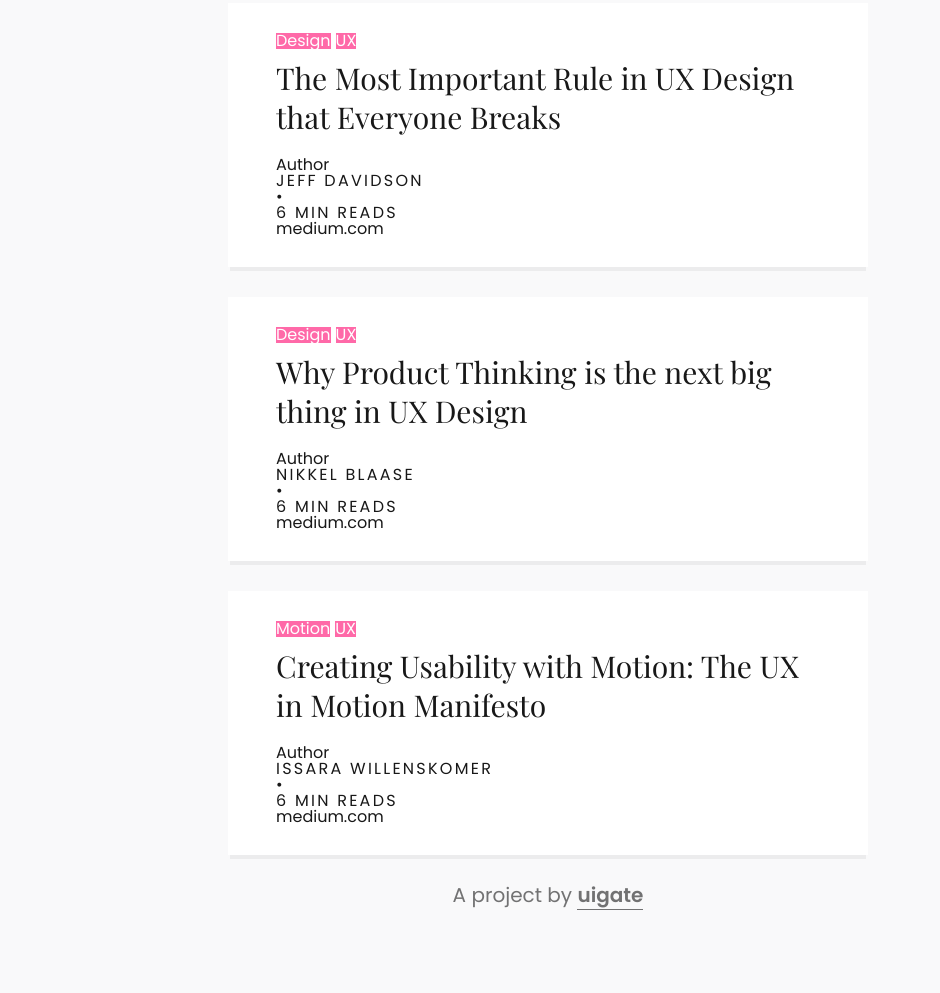
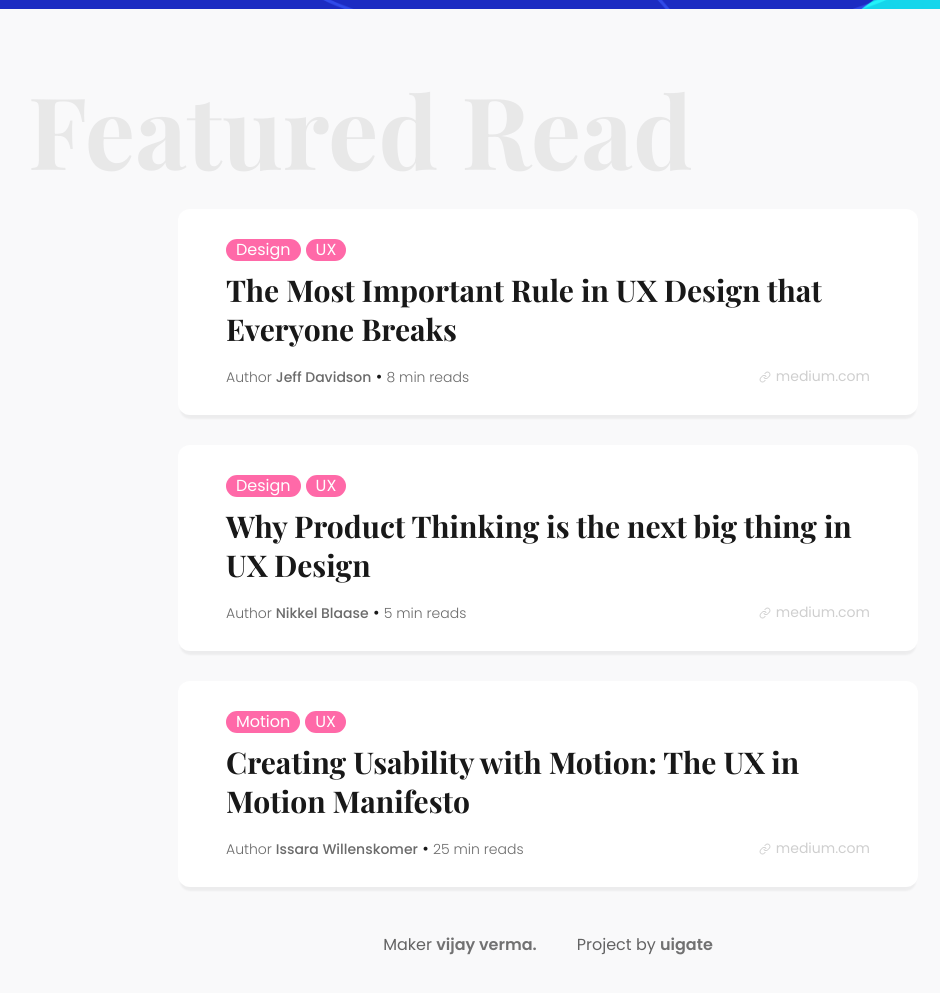
Before and after one commit to realvjy/uischool, a Gatsby site: page / in a window 1280 px wide. Shown: the part 625-1618 px from the top of the page, without its empty margins (92-1032 px from the left). Before the commit the page ends 1550 px from the top, so only its background shows below. Built offline with nearby package versions, Linux system fonts and the light colour scheme; Gatsby itself is replaced by a stand-in of ours; some packages are replaced by stand-ins of ours; a web font is replaced by a local one.

Commit message:
layout for read

```diff
--- a/content/blog/2019-10-01-441AM/index.md
+++ b/content/blog/2019-10-01-441AM/index.md
@@ -9,4 +9,5 @@ image: ./thumbnail-browser-portrait.png
 source: "medium.com"
 tags: ["Design", "UX"]
 category: Article
+time: 8 min reads
 ---
--- a/content/blog/2019-10-01-442AM/index.md
+++ b/content/blog/2019-10-01-442AM/index.md
@@ -8,4 +8,5 @@ link: "https://medium.com/@jaf_designer/why-product-thinking-is-the-next-big-thi
 source: "medium.com"
 tags: ["Design", "UX"]
 category: Article
+time: 5 min reads
 ---
--- a/content/blog/2019-10-01-443/index.md
+++ b/content/blog/2019-10-01-443/index.md
@@ -8,4 +8,5 @@ link: "https://medium.com/ux-in-motion/creating-usability-with-motion-the-ux-in-
 source: "medium.com"
 tags: ["Motion", "UX"]
 category: Article
+time: 25 min reads
 ---
--- a/gatsby-config.js
+++ b/gatsby-config.js
@@ -70,11 +70,5 @@ module.exports = {
     },
     `gatsby-plugin-offline`,
     `gatsby-plugin-react-helmet`,
-    {
-      resolve: `gatsby-plugin-typography`,
-      options: {
-        pathToConfigModule: `src/utils/typography`,
-      },
-    },
   ],
 }
--- a/package.json
+++ b/package.json
@@ -17,7 +17,6 @@
     "gatsby-plugin-react-helmet": "^3.1.10",
     "gatsby-plugin-sass": "^2.1.17",
     "gatsby-plugin-sharp": "^2.2.27",
-    "gatsby-plugin-typography": "^2.3.10",
     "gatsby-remark-copy-linked-files": "^2.1.23",
     "gatsby-remark-images": "^3.1.25",
     "gatsby-remark-prismjs": "^3.3.16",
@@ -31,10 +30,6 @@
     "react": "^16.10.1",
     "react-dom": "^16.10.1",
     "react-helmet": "^5.2.1",
-    "react-typography": "^0.16.19",
-    "typeface-merriweather": "0.0.72",
-    "typeface-montserrat": "0.0.75",
-    "typography": "^0.16.19",
     "typography-theme-wordpress-2016": "^0.16.19"
   },
   "devDependencies": {
--- a/src/components/bio.js
+++ /dev/null
@@ -1,68 +0,0 @@
-/**
- * Bio component that queries for data
- * with Gatsby's useStaticQuery component
- *
- * See: https://www.gatsbyjs.org/docs/use-static-query/
- */
-
-import React from "react"
-import { useStaticQuery, graphql } from "gatsby"
-import Image from "gatsby-image"
-
-import { rhythm } from "../utils/typography"
-
-const Bio = () => {
-  const data = useStaticQuery(graphql`
-    query BioQuery {
-      avatar: file(absolutePath: { regex: "/profile-pic.jpg/" }) {
-        childImageSharp {
-          fixed(width: 50, height: 50) {
-            ...GatsbyImageSharpFixed
-          }
-        }
-      }
-      site {
-        siteMetadata {
-          author
-          social {
-            twitter
-          }
-        }
-      }
-    }
-  `)
-
-  const { author, social } = data.site.siteMetadata
-  return (
-    <div
-      style={{
-        display: `flex`,
-        marginBottom: rhythm(2.5),
-      }}
-    >
-      <Image
-        fixed={data.avatar.childImageSharp.fixed}
-        alt={author}
-        style={{
-          marginRight: rhythm(1 / 2),
-          marginBottom: 0,
-          minWidth: 50,
-          borderRadius: `100%`,
-        }}
-        imgStyle={{
-          borderRadius: `50%`,
-        }}
-      />
-      <p>
-        Written by <strong>{author}</strong> who lives and works in San
-        Francisco building useful things.
-        {` `}
-        <a href={`https://twitter.com/${social.twitter}`}>
-          You should follow him on Twitter
-        </a>
-      </p>
-    </div>
-  )
-}
-
-export default Bio
--- a/src/components/layout.js
+++ b/src/components/layout.js
@@ -1,7 +1,6 @@
 import React from "react"
 import { Link } from "gatsby"
 
-import { rhythm, scale } from "../utils/typography"
 import "./layout.scss"
 
 
@@ -37,10 +36,18 @@ class Layout extends React.Component {
         <main>{children}</main>
         <footer>
         <div className="container footer">
-            <h3>A project by
-            {` `}
-            <a href="https://dribbble.com/uigate">uigate</a>
-            </h3>
+            <div className="credit">
+              <h3>Maker
+              {` `}
+              <a href="https://vijayverma.co">vijay verma.</a>
+              </h3>
+            </div>
+            <div className="project">
+              <h3>Project by
+              {` `}
+              <a href="https://dribbble.com/uigate">uigate</a>
+              </h3>
+            </div>
         </div>
         </footer>
       </div>
--- a/src/components/layout.scss
+++ b/src/components/layout.scss
@@ -41,7 +41,9 @@ table {
   border-collapse: collapse;
   border-spacing: 0; }
 
-
+a{
+  text-decoration: none;
+}
 
 html,  body{
   font-family: 'Poppins', sans-serif;
@@ -58,6 +60,8 @@ $pink: #FF69A8;
 $orange: #FF8F6B;
 $sky: #4FCAFF;
 $light-grey: #F9F9FA;
+$oho-grey: #6b6b6b;
+$lala-grey: #cfcfcf;
 // Breakpoints
 $mobile-landscape: 30rem; // 480px
 $tablet: 40rem; // 640px
@@ -89,6 +93,10 @@ body, html{
   text-align: center;
   padding-top: 100px;
   padding-bottom: 100px;
+  @media (max-width: $mobile-landscape){
+    padding-top: 50px;
+    padding-bottom: 50px;
+  }
   img{
     max-height: 120px;
   }
@@ -99,17 +107,28 @@ body, html{
     margin: 0 auto;
     line-height: 130%;
     margin-top: 20px;
+    @media (max-width: $mobile-landscape){
+      font-size: 36px;
+    }
+  }
+  .form{
+    margin-top: 20px;
+    color: $pink;
   }
 }
 .featured_section{
   article{
-    margin: 30px 200px;
-    -webkit-box-shadow: 0 6px 0px -2px rgba(0,0,0,0.05);
-    -moz-box-shadow: 0 6px 0px -2px rgba(0,0,0,0.05);
-    box-shadow: 0 6px 0px -2px rgba(0,0,0,0.05);
+    margin: 30px 150px;
+    @media (max-width: $tablet-wide){
+        margin: 10px;
+    }
     .article_box{
       padding: 30px 48px;
       background: $white;
+      border-radius: 12px;
+      -webkit-box-shadow: 0 6px 2px -2px rgba(0,0,0,0.05);
+      -moz-box-shadow: 0 6px 2px -2px rgba(0,0,0,0.05);
+      box-shadow: 0 6px 2px -2px rgba(0,0,0,0.05);
       .tag_list{
         margin-bottom: 10px;
           >li{
@@ -117,6 +136,9 @@ body, html{
             background: $pink;
             color: $white;
             margin-right: 5px;
+            padding: 3px 10px;
+            line-height: 16px;
+            border-radius: 11px;
           }
       }
       a{
@@ -127,20 +149,57 @@ body, html{
         font-size: 30px;
         line-height: 130%;
         margin-bottom: 20px;
+        font-weight: 700;
+        color: $black;
+      }
+      .meta_info{
+        display: flex;
+        flex-wrap: wrap;
+        justify-content: space-between;
+        flex-direction: row;
+        .credit{
+          h4{
+            font-size: 14px;
+            color: $oho-grey;
+            letter-spacing: normal;
+            font-weight: 300;
+            display: inline-block;
+            strong{
+              font-weight: 500;
+            }
+          }
+        }
+        .source{
+          font-size: 14px;
+          color: $lala-grey;
+          vertical-align: middle;
+          img{
+            vertical-align: middle;
+            margin-right: 5px;
+          }
+        }
       }
     }
     &:hover{
-      -webkit-box-shadow: 0 12px 54px -2px rgba(0,0,0,0.1);
-      -moz-box-shadow: 0 12px 54px -2px rgba(0,0,0,0.1);
-      box-shadow: 0 12px 54px -2px rgba(0,0,0,0.1);
+      .article_box{
+        -webkit-box-shadow: 0 12px 34px -2px rgba(0,0,0,0.06);
+        -moz-box-shadow: 0 12px 34px -2px rgba(0,0,0,0.06);
+        box-shadow: 0 12px 34px -2px rgba(0,0,0,0.06);
+      }
     }
   }
 }
 .footer{
   text-align: center;
   padding-bottom: 20px;
+  display: flex;
+  flex-wrap: wrap;
+  justify-content: center;
+  flex-direction: row;
+  .credit{
+    margin: 20px;
     h3{
-    font-size: 20px;
+      font-size: 16px;
       opacity: .6;
       a{
         text-decoration: none;
@@ -151,5 +210,38 @@ body, html{
         }
       }
     }
+  }
+  .project{
+    margin: 20px;
+
+    h3{
+      font-size: 16px;
+      opacity: .6;
+      a{
+        text-decoration: none;
+        font-weight: 600;
+        color: $black;
+        &:hover{
 
         }
+      }
+    }
+  }
+
+
+}
+
+.featured_head{
+  margin-top: 70px;
+  h1{
+    font-size: 100px;
+    color: $lala-grey;
+    font-family: $playfair;
+    font-weight: 700;
+    opacity: .4;
+    @media (max-width: $mobile-landscape){
+      text-align: center;
+        font-size: 72px;
+    }
+  }
+}
--- a/src/pages/index.js
+++ b/src/pages/index.js
@@ -1,10 +1,8 @@
 import React from "react"
 import { Link, useStaticQuery, graphql } from "gatsby"
 
-import Bio from "../components/bio"
 import Layout from "../components/layout"
 import SEO from "../components/seo"
-import { rhythm } from "../utils/typography"
 
 class BlogIndex extends React.Component {
   render() {
@@ -20,15 +18,22 @@ class BlogIndex extends React.Component {
           <div className="hero_details">
             <img src="/logo.svg"/>
             <h1>We are creating the next generation designers</h1>
+            <div className="form">
+              Comming Soon
+            </div>
           </div>
         </div>
         </header>
+        <div className="container featured_head">
+          <h1>Featured Read</h1>
+        </div>
         {posts.map(({ node }) => {
           const title = node.frontmatter.title || node.fields.slug
           return (
             <>
               <section className="featured_section">
                 <div className="container">
+
                   <article key={node.fields.slug}>
                     <div className="article_box">
                       <ul className="tag_list">
@@ -44,10 +49,10 @@ class BlogIndex extends React.Component {
                         </h2>
                         <div className="meta_info">
                           <div className="credit">
-                            Author <h4>{node.frontmatter.author}</h4> • <h4>6 min reads</h4>
+                            <h4>Author <strong>{node.frontmatter.author}</strong></h4> • <h4>{node.frontmatter.time}</h4>
                           </div>
                           <div className="source">
-                            {node.frontmatter.source}
+                            <img src="/anchor.svg"/>{node.frontmatter.source}
                           </div>
                         </div>
                       </a>
@@ -88,6 +93,7 @@ export const pageQuery = graphql`
             category
             link
             tags
+            time
           }
         }
       }
--- a/src/utils/typography.js
+++ /dev/null
@@ -1,23 +0,0 @@
-import Typography from "typography"
-import Wordpress2016 from "typography-theme-wordpress-2016"
-
-Wordpress2016.overrideThemeStyles = () => {
-  return {
-    "a.gatsby-resp-image-link": {
-      boxShadow: `none`,
-    },
-  }
-}
-
-delete Wordpress2016.googleFonts
-
-const typography = new Typography(Wordpress2016)
-
-// Hot reload typography in development.
-if (process.env.NODE_ENV !== `production`) {
-  typography.injectStyles()
-}
-
-export default typography
-export const rhythm = typography.rhythm
-export const scale = typography.scale
```
Also changed, not shown: src/templates/blog-post.js (+1 -56 lines). Lines whose indentation alone changed are shown as unchanged.
